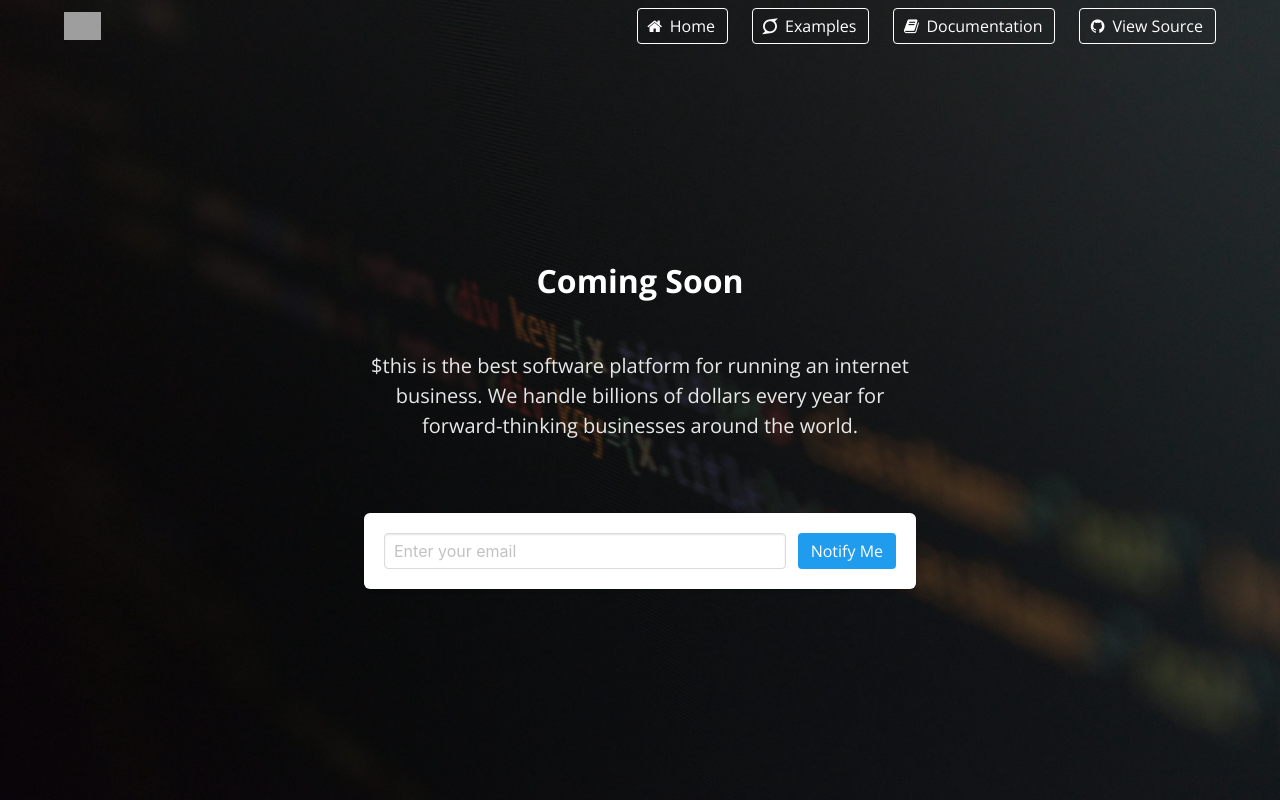
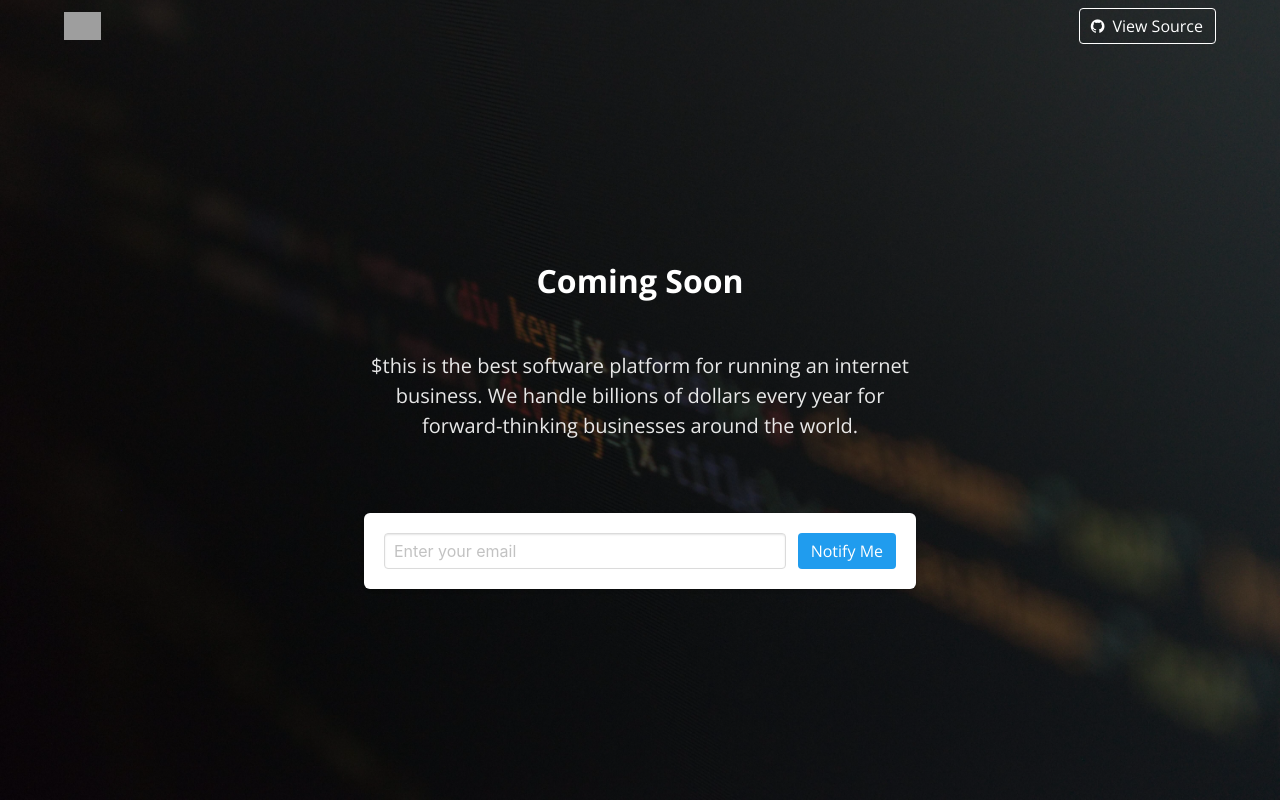
Before and after one commit to joekaiser/urlbits, a plain HTML site: page index.html in a window 1280 px wide. Drawn offline with nearby package versions, Linux system fonts and the light colour scheme; grey boxes are pictures that could not be loaded.

Commit message:
Update index.html

```diff
--- a/index.html
+++ b/index.html
@@ -31,31 +31,7 @@
                     <div id="navbarMenu" class="navbar-menu">
                         <div class="navbar-end">
                             <span class="navbar-item">
-                                <a class="button is-white is-outlined" href="#">
-                                    <span class="icon">
-                                        <i class="fa fa-home"></i>
-                                    </span>
-                                    <span>Home</span>
-                                </a>
-                            </span>
-                            <span class="navbar-item">
-                                <a class="button is-white is-outlined" href="#">
-                                    <span class="icon">
-                                        <i class="fa fa-superpowers"></i>
-                                    </span>
-                                    <span>Examples</span>
-                                </a>
-                            </span>
-                            <span class="navbar-item">
-                                <a class="button is-white is-outlined" href="#">
-                                    <span class="icon">
-                                        <i class="fa fa-book"></i>
-                                    </span>
-                                    <span>Documentation</span>
-                                </a>
-                            </span>
-                            <span class="navbar-item">
-                                <a class="button is-white is-outlined" href="https://github.com/dansup/bulma-templates/blob/master/templates/landing.html">
+                                <a class="button is-white is-outlined" href="https://github.com/joekaiser/urlbits">
                                     <span class="icon">
                                         <i class="fa fa-github"></i>
                                     </span>
```
